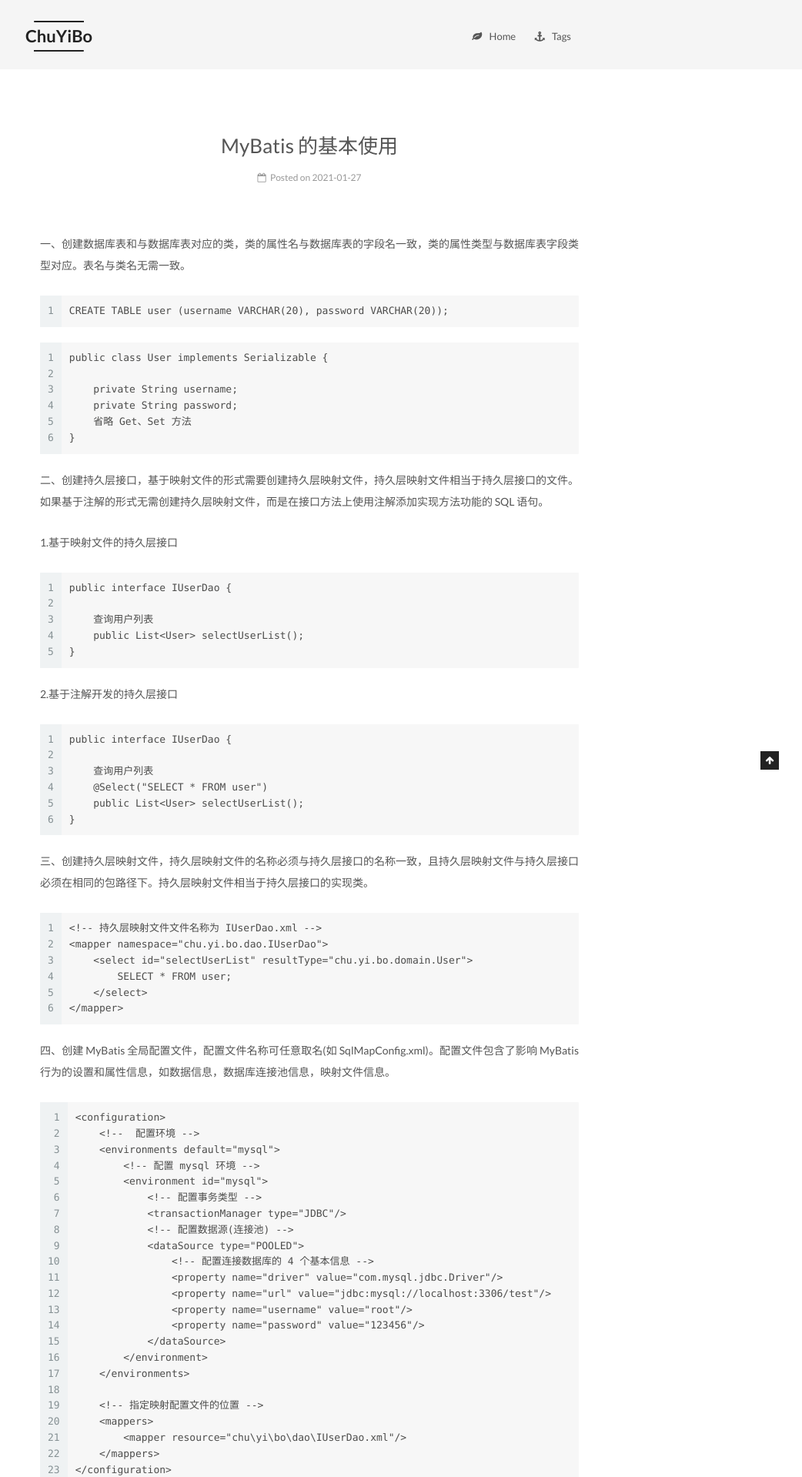
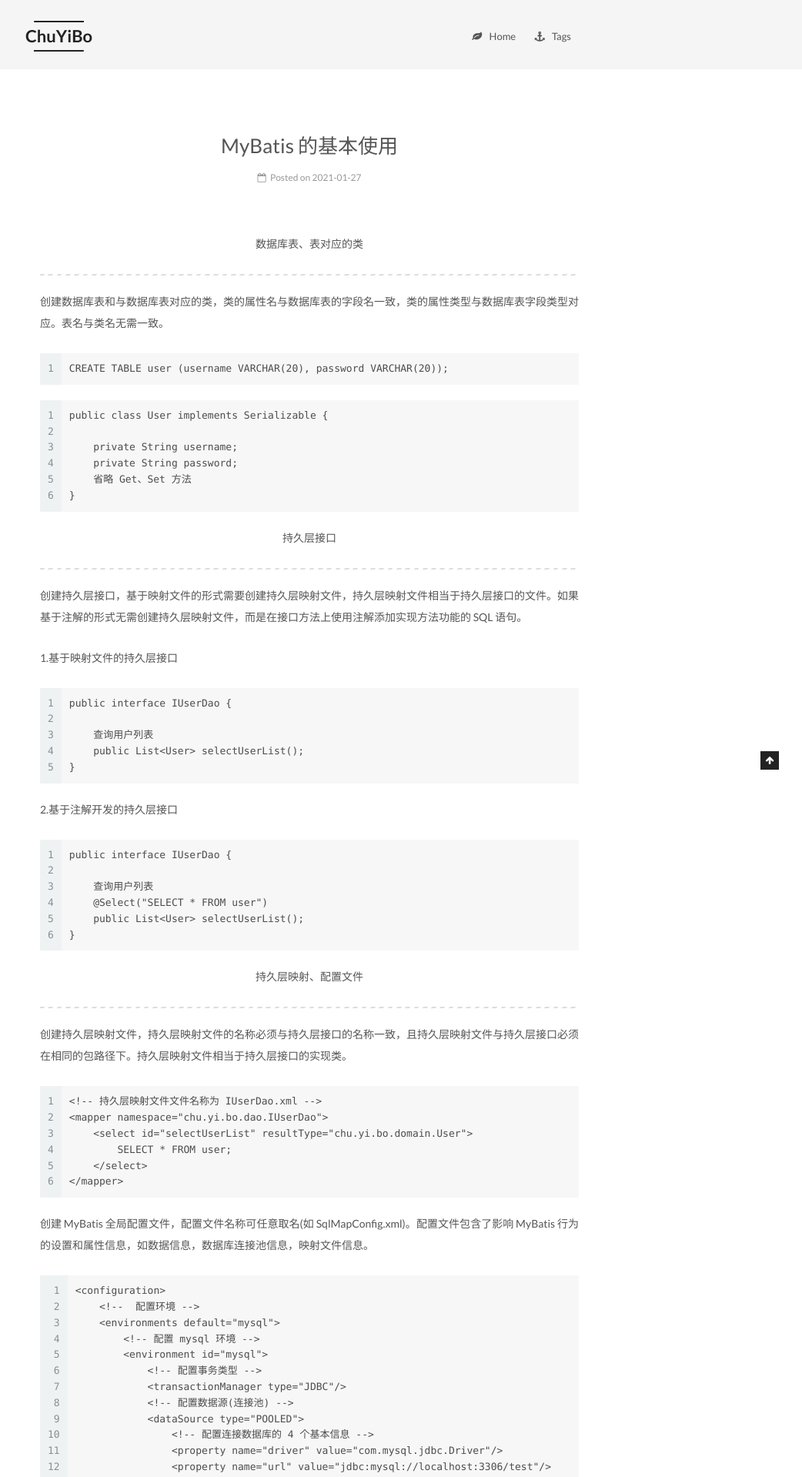
Before and after one commit to chuyibo/chuyibo.github.io, a Jekyll site: the page built from _posts/2021-01-27-MyBatis 学习笔记01.md, in a window 1280 px wide. Shown: the top 1919 px of the page at 77% size, without its empty margins (238-1280 px from the left). Built offline with Jekyll 4.4.1, drawn with Linux system fonts in a browser that asks for light colours; some of the changed text lies outside the part shown.

Commit message:
2021/03/03

````diff
--- a/_posts/2021-01-27-MyBatis 学习笔记01.md
+++ b/_posts/2021-01-27-MyBatis 学习笔记01.md
@@ -7,9 +7,11 @@
 - MyBatis
 ---
 
+<p align="center">数据库表、表对应的类</p>
 
+----
 
-一、创建数据库表和与数据库表对应的类，类的属性名与数据库表的字段名一致，类的属性类型与数据库表字段类型对应。表名与类名无需一致。
+创建数据库表和与数据库表对应的类，类的属性名与数据库表的字段名一致，类的属性类型与数据库表字段类型对应。表名与类名无需一致。
 
 ```
 CREATE TABLE user (username VARCHAR(20), password VARCHAR(20));
@@ -24,7 +26,11 @@
 }
 ```
 
-二、创建持久层接口，基于映射文件的形式需要创建持久层映射文件，持久层映射文件相当于持久层接口的文件。如果基于注解的形式无需创建持久层映射文件，而是在接口方法上使用注解添加实现方法功能的 SQL 语句。
+<p align="center">持久层接口</p>
+
+----
+
+创建持久层接口，基于映射文件的形式需要创建持久层映射文件，持久层映射文件相当于持久层接口的文件。如果基于注解的形式无需创建持久层映射文件，而是在接口方法上使用注解添加实现方法功能的 SQL 语句。
 
 1.基于映射文件的持久层接口
 
@@ -47,7 +53,11 @@
 }
 ```
 
-三、创建持久层映射文件，持久层映射文件的名称必须与持久层接口的名称一致，且持久层映射文件与持久层接口必须在相同的包路径下。持久层映射文件相当于持久层接口的实现类。
+<p align="center">持久层映射、配置文件</p>
+
+---
+
+创建持久层映射文件，持久层映射文件的名称必须与持久层接口的名称一致，且持久层映射文件与持久层接口必须在相同的包路径下。持久层映射文件相当于持久层接口的实现类。
 
 ```
 <!-- 持久层映射文件文件名称为 IUserDao.xml -->
@@ -58,7 +68,7 @@
 </mapper>
 ```
 
-四、创建 MyBatis 全局配置文件，配置文件名称可任意取名(如 SqlMapConfig.xml)。配置文件包含了影响 MyBatis 行为的设置和属性信息，如数据信息，数据库连接池信息，映射文件信息。
+创建 MyBatis 全局配置文件，配置文件名称可任意取名(如 SqlMapConfig.xml)。配置文件包含了影响 MyBatis 行为的设置和属性信息，如数据信息，数据库连接池信息，映射文件信息。
 
 ```
 <configuration>
@@ -86,7 +96,11 @@
 </configuration>
 ```
 
-五、根据全局配置文件利用 SqlSessionFactoryBuilder 创建 SqlSessionFactory，使用 SqlSessionFactory 获取 SqlSession，一个 SqlSession 代表和数据库的一次会话。使用 SqlSession 生产持久层接口的代理对象对数据库进行操作。SqlSession 不是线程安全的，每次使用完成后都需要关闭。
+<p align="center">测试运行</p>
+
+----
+
+根据全局配置文件利用 SqlSessionFactoryBuilder 创建 SqlSessionFactory，使用 SqlSessionFactory 获取 SqlSession，一个 SqlSession 代表和数据库的一次会话。使用 SqlSession 生产持久层接口的代理对象对数据库进行操作。SqlSession 不是线程安全的，每次使用完成后都需要关闭。
 
 ```
 public void testMyBatis() {
````
Also changed, not shown: _posts/2021-01-27-MyBatis 学习笔记02.md (deleted, +0 -84 lines).
